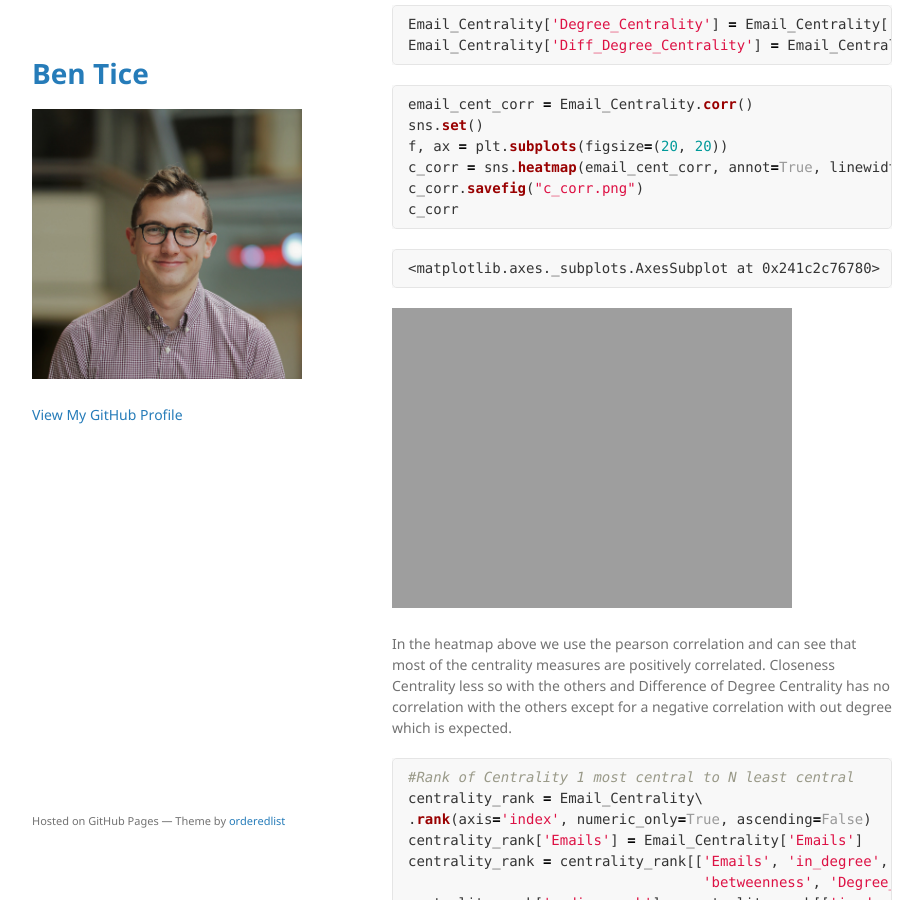
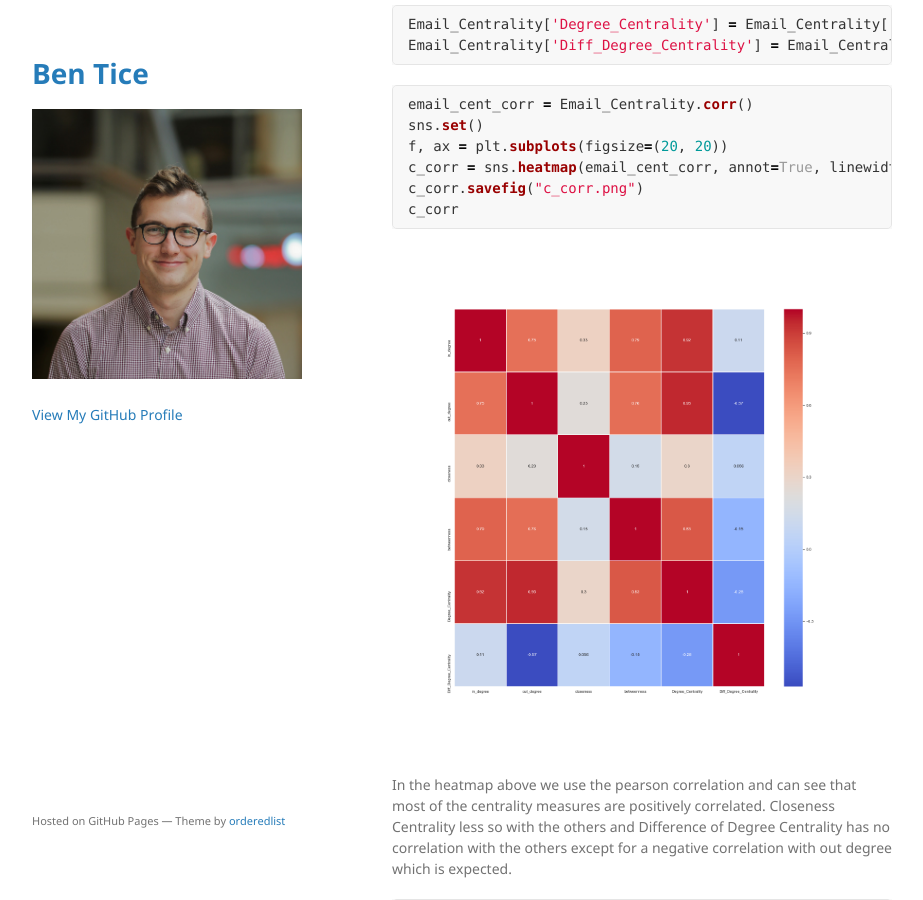
Before and after one commit to bentice/bentice.github.io, a Jekyll site: the page built from Enron_Article.md, in a window 1280 px wide and 900 px high, scrolled down 5581 px. Shown: the whole window, without its empty margins (178-1101 px from the left). Built offline with Jekyll 4.4.1, drawn with Linux system fonts in a browser that asks for light colours; nearby versions of some CDN libraries; a script that is not in the unit is left out; comment, search, counter and statistics services are not loaded; the repository's description, which GitHub fills in, is left out.

Commit message:
no sizing

````diff
--- a/Enron_Article.md
+++ b/Enron_Article.md
@@ -702,15 +702,7 @@ c_corr.savefig("c_corr.png")
 c_corr
 ```
 
-
-
-
-    <matplotlib.axes._subplots.AxesSubplot at 0x241c2c76780>
-
-
-
-
-![png](/assets/img/Enron/c_corr.png=700x700)
+![png](/assets/img/Enron/c_corr.png)
 
 
 In the heatmap above we use the pearson correlation and can see that most of the centrality measures are positively correlated. Closeness Centrality less so with the others and Difference of Degree Centrality has no correlation with the others except for a negative correlation with out degree which is expected.
````
